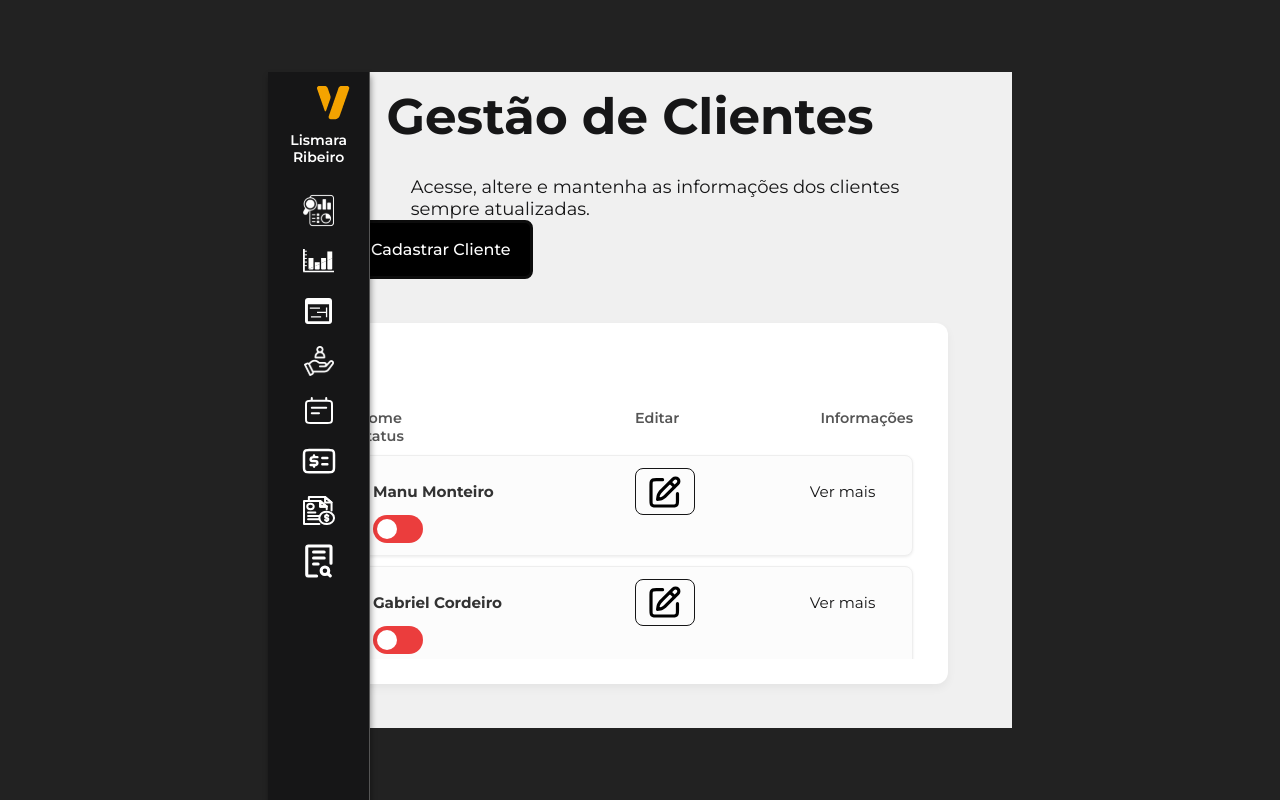
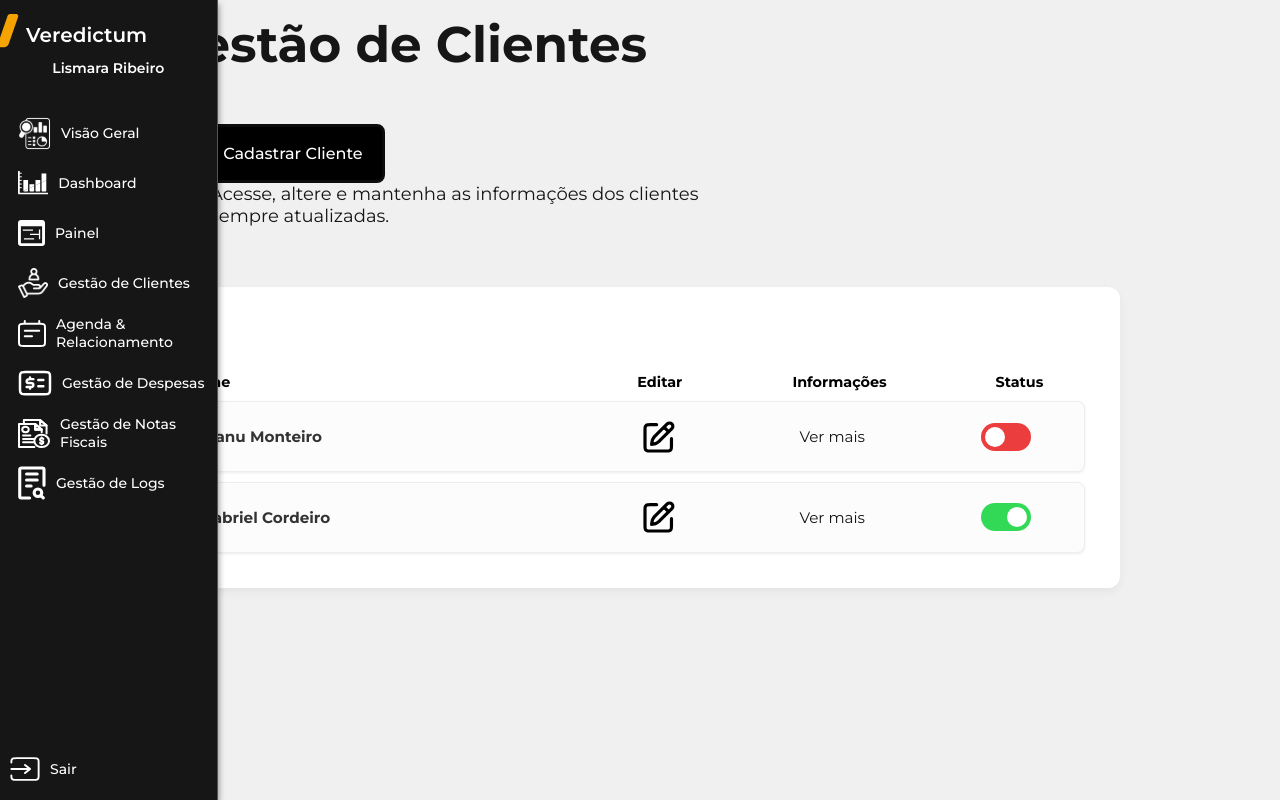
Before and after one commit to Grupo-6-2SISA/veredictum-frontend, a React (Vite) app in the folder veredictum/: page /Clientes in a window 1280 px wide. Built offline with nearby package versions, Linux system fonts and the light colour scheme.

Commit message:
fix(clientes): Listagem da tabela e organização de classes e id

```diff
--- a/veredictum/src/components/Button/Button.css
+++ b/veredictum/src/components/Button/Button.css
@@ -10,6 +10,7 @@
     cursor: pointer;
     transition: background-color 0.3s ease, color 0.3s ease;
     text-decoration: none;
+    border: none;
 }
 
 .btn-component:disabled {
--- a/veredictum/src/components/Card/Card.css
+++ b/veredictum/src/components/Card/Card.css
@@ -1,5 +1,15 @@
 /* Estilo do Card (Bloco Branco) */
 .card-box {
+    background-color: #fff;
+    border-radius: 12px;
+    padding: 25px;
+    box-shadow: 0 4px 10px rgba(0, 0, 0, 0.05); /* Sombra suave */
+    display: flex;
+    flex-direction: column;
+}
+
+
+#clientes-card-box {
     background-color: #fff;
     border-radius: 12px;
     padding: 25px;
@@ -14,6 +24,11 @@
     margin-bottom: 20px;
 }
 
+#clientes-card-header {
+    display: flex;
+    align-items: center;
+    margin-bottom: 20px;
+}
 .card-icon {
     font-size: 1.5em;
     margin-right: 10px;
@@ -25,6 +40,12 @@
     color: #444;
 }
 
+#clientes-card-header h2 {
+    font-size: 1.1em;
+    font-weight: 700;
+    color: #444;
+}
+
 /* Wrapper para controlar a altura e a barra de rolagem (scroll) */
 .card-content-wrapper {
     max-height: 250px; /* Limite a altura como no design */
--- a/veredictum/src/components/Card/Card.jsx
+++ b/veredictum/src/components/Card/Card.jsx
@@ -4,9 +4,33 @@ import './Card.css';
 // Supondo que você use uma biblioteca de ícones como react-icons
 // import { FaRegCalendarAlt } from 'react-icons/fa';
 
-const Card = ({ titulo, icone, children }) => (
-    <div className="card-box">
-        <div className="card-header">
+const variantConfigs = {
+    clientes: {
+        boxId: 'clientes-card-box',
+        headerId: 'clientes-card-header',
+        containerClass: 'card-clientes',
+    },
+};
+
+const Card = ({ titulo, icone, children, className, variant }) => {
+    const variantConfig = variant ? variantConfigs[variant] : undefined;
+    const boxClassNames = ['card-box'];
+
+    if (className) {
+        boxClassNames.push(className);
+    }
+
+    if (variantConfig?.containerClass) {
+        boxClassNames.push(variantConfig.containerClass);
+    }
+
+    return (
+        <div
+            className={boxClassNames.join(' ')}
+            id={variantConfig?.boxId}
+            data-variant={variant}
+        >
+            <div className="card-header" id={variantConfig?.headerId}>
                 {/* Aqui você usaria o ícone da biblioteca, ou o 'icone' passado como prop */}
                 <span className="card-icon">{icone}</span>
                 <h2>{titulo}</h2>
@@ -17,5 +41,6 @@ const Card = ({ titulo, icone, children }) => (
             </div>
         </div>
     );
+};
 
 export default Card;
--- a/veredictum/src/components/Css/Main.css
+++ b/veredictum/src/components/Css/Main.css
@@ -9,3 +9,11 @@
 
 
 @import url('https://fonts.googleapis.com/css2?family=Fira+Sans:ital,wght@0,100;0,200;0,300;0,400;0,500;0,600;0,700;0,800;0,900;1,100;1,200;1,300;1,400;1,500;1,600;1,700;1,800;1,900&family=Kanit:ital,wght@0,100;0,200;0,300;0,400;0,500;0,600;0,700;0,800;0,900;1,100;1,200;1,300;1,400;1,500;1,600;1,700;1,800;1,900&family=Libre+Baskerville:ital,wght@0,400;0,700;1,400&family=Montserrat:ital,wght@0,100..900;1,100..900&display=swap');
+
+.main-content {
+    flex-grow: 1;
+    padding: 20px 40px;
+    background-color: #f0f0f0;
+    width: 100vw;
+    height: 100vh;
+}
--- a/veredictum/src/components/Listagem/Listagem.css
+++ b/veredictum/src/components/Listagem/Listagem.css
@@ -13,8 +13,29 @@
     padding-bottom: 5px;
 }
 
+#clientes-listagem-header {
+    display: grid;
+    font-weight: 600;
+    color: var(--normal-black);
+    font-size: 0.9em;
+    margin-bottom: 5px;
+    font-weight: bold;
+    padding-bottom: 5px;
+}
+
 /* Estilo das linhas de dados */
 .listagem-row {
+    display: grid;
+    align-items: center;
+    padding: 12px 15px;
+    margin-bottom: 10px;
+    background-color: #fcfcfc;
+    border-radius: 8px;
+    box-shadow: 0 1px 3px rgba(0, 0, 0, 0.08); /* Sombra sutil na linha, como no design */
+    border: 1px solid #eee;
+}
+
+#clientes-listagem-row {
     display: grid;
     align-items: center;
     padding: 12px 15px;
@@ -46,6 +67,10 @@
     grid-template-columns: 3fr 2fr 1fr;
 }
 
+#clientes-listagem-header, #clientes-listagem-row {
+    /* Layout para Clientes: 4 colunas, 3fr (Nome), 1fr (CPF), 1.5fr (Telefone), 1fr (Status) */
+    grid-template-columns: 3fr 1fr 1.5fr 1fr;
+}
 /* Card 2: Prazos de Notas Fiscais (Número, Data Limite) - 2 colunas */
 /* OBS: Esta classe é opcional, mas garante que o layout funcione se houver
    variações nas chaves ou ordem dos dados. É mais robusto definir a grade
--- a/veredictum/src/components/Listagem/Listagem.jsx
+++ b/veredictum/src/components/Listagem/Listagem.jsx
@@ -2,16 +2,34 @@
 import React from 'react';
 import './Listagem.css';
 
-const Listagem = ({ dados, colunas }) => {
+const variantConfigs = {
+    clientes: {
+        containerClass: 'listagem-clientes',
+        headerId: 'clientes-listagem-header',
+        rowId: 'clientes-listagem-row',
+    },
+};
+
+const Listagem = ({ dados, colunas, variant }) => {
     // Certifica que temos dados para exibir
     if (!dados || dados.length === 0) {
         return <p className="listagem-vazia">Nenhum item encontrado.</p>;
     }
 
+    const variantConfig = variant ? variantConfigs[variant] : undefined;
+    const containerClassNames = ['listagem-container'];
+
+    if (variantConfig?.containerClass) {
+        containerClassNames.push(variantConfig.containerClass);
+    }
+
     return (
-        <div className="listagem-container">
+        <div className={containerClassNames.join(' ')} data-variant={variant}>
             {/* Cabeçalho da Lista */}
-            <div className="listagem-header">
+            <div
+                className="listagem-header"
+                id={variantConfig?.headerId}
+            >
                 {colunas.map((coluna, index) => (
                     // Usa a chave do objeto (ex: nome, dia) para aplicar o estilo correto
                     <span key={index} className={`header-item header-${coluna.key}`}>
@@ -23,7 +41,11 @@ const Listagem = ({ dados, colunas }) => {
             {/* Linhas de Dados */}
             <div className="listagem-body">
                 {dados.map((item, index) => (
-                    <div key={index} className="listagem-row">
+                    <div
+                        key={index}
+                        className="listagem-row"
+                        id={variantConfig?.rowId}
+                    >
                         {colunas.map((coluna) => (
                             <div
                                 key={coluna.key}
--- a/veredictum/src/components/Modal/Modal.css
+++ b/veredictum/src/components/Modal/Modal.css
@@ -260,7 +260,7 @@
 #new-appointment-modal-add-client{
     position: fixed;
     top: 50%;
-    left: 53%;
+    left: 54%;
     transform: translate(-50%, -50%);
     background-color: var(--light-black);
     border-radius: 12px;
@@ -274,7 +274,7 @@
 #new-appointment-modal-edit-client{
     position: fixed;
     top: 50%;
-    left: 53%;
+    left: 54%;
     transform: translate(-50%, -50%);
     background-color: var(--light-black);
     border-radius: 12px;
@@ -287,7 +287,7 @@
 #new-appointment-modal-view-client{
     position: fixed;
     top: 50%;
-    left: 53%;
+    left: 54%;
     transform: translate(-50%, -50%);
     background-color: var(--light-black);
     border-radius: 12px;
--- a/veredictum/src/pages/Cadastro/Cadastro.jsx
+++ b/veredictum/src/pages/Cadastro/Cadastro.jsx
@@ -1,9 +1,16 @@
-import { Link } from 'react-router-dom';
+import { Link, useNavigate } from 'react-router-dom';
 import "./Cadastro.css";
 import logo from './../../assets/svg/logo_veredictum.svg';
 import voltarIcon from './../../assets/img/voltar-icon.png';
 
 function Cadastro() {
+  const navigate = useNavigate();
+
+  const handleSubmit = (event) => {
+    event.preventDefault();
+    navigate('/VisaoGeral');
+  };
+
   return (
     <div className="cadastro-container">
       <div className="left-side">
@@ -27,7 +34,7 @@ function Cadastro() {
           <p>Gestão do Escritório de Advocacia</p>
         </div>
 
-        <form className="register-form">
+  <form className="register-form" onSubmit={handleSubmit}>
           <div className="form-field">
             <label>Nome</label>
             <input type="text" placeholder="Nome" />
@@ -40,7 +47,7 @@ function Cadastro() {
             <label>Senha</label>
             <input type="password" placeholder="Senha" />
           </div>
-          <button type="submit" className="register-button"  onClick={() =>navigate ('/VisaoGeral')}>Cadastrar</button>
+          <button type="submit" className="register-button">Cadastrar</button>
         </form>
       </div>
     </div>
--- a/veredictum/src/pages/Clientes/Clientes.css
+++ b/veredictum/src/pages/Clientes/Clientes.css
@@ -1,10 +1,14 @@
+
+
+
 .head-description{
     display: flex;
     flex-direction: column;
-    align-items: center;
-    justify-content: center;
-    margin-left: -20px;
+    align-items: flex-start;
+    justify-content: flex-start;
+    margin-left: 10%;
 }
+
 
 .head-description p{
     font-size: 18px;
--- a/veredictum/src/pages/Clientes/Clientes.jsx
+++ b/veredictum/src/pages/Clientes/Clientes.jsx
@@ -29,6 +29,7 @@ const initialClients = [
       "inscricaoEstadual": null,
             "proBono": false,
             "status": "Inativo",
+            "ativo": false,
       "dataInicio": "2024-02-02",
       "indicacao": "Marketing",
       "descricao": "Contrato de serviço"
@@ -51,6 +52,7 @@ const initialClients = [
       "inscricaoEstadual": null,
             "proBono": false,
             "status": "Ativo",
+            "ativo": true,
       "dataInicio": "2024-02-02",
       "indicacao": "Marketing",
       "descricao": "Contrato de serviço"
@@ -146,6 +148,7 @@ function Clientes() {
             dataInicio: formData.get('dataInicio'),
             indicacao: formData.get('indicacao'),
             descricao: formData.get('descricao'),
+
         };
         setClients([...clients, newClient]);
         handleCloseAdd();
@@ -158,7 +161,6 @@ function Clientes() {
             if (client.id === selectedClient.id) {
                 return {
                     ...client,
-                    id: Date.now(),
                     nome: formData.get('nome'),
                     email: formData.get('email'),
                     telefone: formData.get('telefone'),
@@ -217,26 +219,34 @@ function Clientes() {
 
             <main className="main-content">
                 <div className="header-top">
+
                     <div className="head-description">
                         <h1>Gestão de Clientes</h1>
+                         <Button className="btn-new-appointment" onClick={handleOpenAdd}>
+                        <img src={btnIcon} alt="Adicionar" />
+                        Cadastrar Cliente
+                    </Button>
                         <p className="description">
                             Acesse, altere e mantenha as informações dos clientes
                             <br /> sempre atualizadas.
                         </p>
+
                     </div>
 
-                    <Button className="btn-new-appointment" onClick={handleOpenAdd}>
-                        <img src={btnIcon} alt="Adicionar" />
-                        Cadastrar Cliente
-                    </Button>
+
                 </div>
 
                 <section className="client-management-section">
                     <Card
                         icone={<img src={clientsIcon} alt="Clientes" />}
                         className="client-table-card"
+                        variant="clientes"
                     >
-                        <Listagem dados={tableData} colunas={columns} />
+                        <Listagem
+                            dados={tableData}
+                            colunas={columns}
+                            variant="clientes"
+                        />
                     </Card>
                 </section>
 
```
Lines whose indentation alone changed are shown as unchanged.
